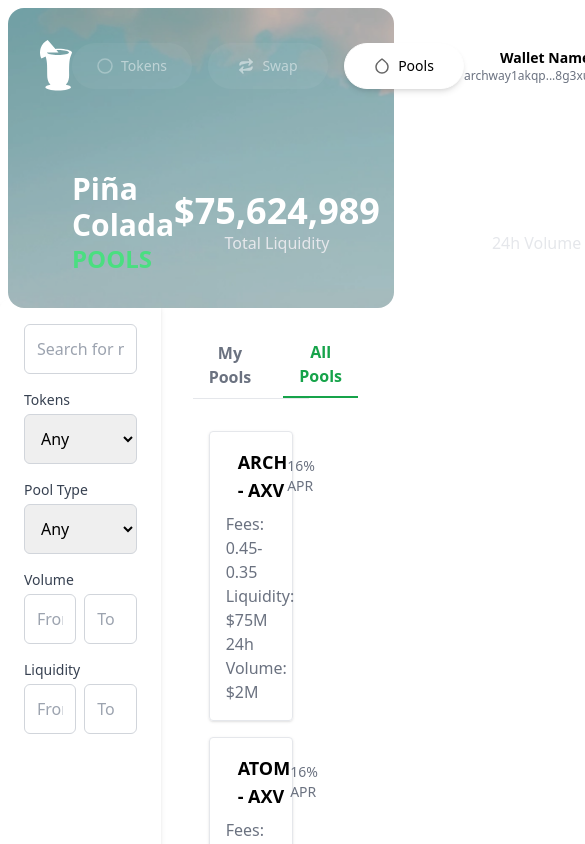
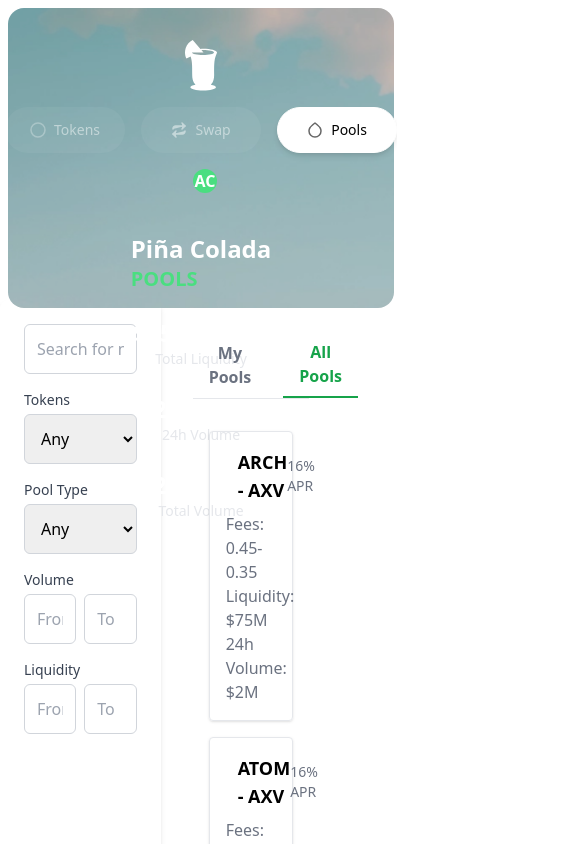
Before and after one commit to naftalimurgor/pinacolada, a Next.js app: page /pools in a window 390 px wide. Shown: the top 844 px of the page, 585 px wide, since content can reach past the window. Built offline with nearby package versions, Linux system fonts and the light colour scheme.

Commit message:
Responsive headers

```diff
--- a/app/src/component/HeaderContent.tsx
+++ b/app/src/component/HeaderContent.tsx
@@ -4,19 +4,19 @@ import UnionIcon from './Icons/Union';
 
 const HeaderContent: React.FC = () => {
     return (
-        <div className="flex justify-between items-center">
-            <div className="text-white font-extrabold text-lg">
+        <div className="flex flex-col lg:flex-row justify-between items-center space-y-4 lg:space-y-0">
+            <div className="text-white font-extrabold text-lg flex items-center justify-center lg:justify-start w-full lg:w-auto">
                 <UnionIcon />
             </div>
-
-            <Tabs />
-
-            <div className="text-black flex items-center space-x-4">
-                <div className="text-right">
-                    <span className="block text-sm font-semibold">Wallet Name</span>
+            <div className="flex-1 w-full lg:w-auto flex justify-center lg:justify-center">
+                <Tabs />
+            </div>
+            <div className="flex items-center space-x-2 lg:space-x-4 text-black w-full lg:w-auto justify-center lg:justify-end">
+                <div className="text-right hidden sm:block">
+                    <span className="block text-xs lg:text-sm font-semibold">Wallet Name</span>
                     <span className="block text-xs text-gray-500">archway1akqp...8g3xu</span>
                 </div>
-                <div className="w-8 h-8 bg-green-400 rounded-full flex items-center justify-center text-white font-bold">
+                <div className="w-6 h-6 lg:w-8 lg:h-8 bg-green-400 rounded-full flex items-center justify-center text-white font-bold">
                     AC
                 </div>
             </div>
--- a/app/src/component/HeaderPool.tsx
+++ b/app/src/component/HeaderPool.tsx
@@ -6,7 +6,6 @@ import HeaderContent from './HeaderContent';
 const HeaderPool: React.FC = () => {
     return (
         <div>
-            {/* Header Section */}
             <div
                 className="relative p-8 rounded-t-3xl"
                 style={{
@@ -24,31 +23,27 @@ const HeaderPool: React.FC = () => {
             >
                 <HeaderContent />
 
-
-                <div className="flex justify-between items-center px-8 py-20">
-                    {/* Left Section: Piña Colada Title */}
-                    <div className="flex flex-col items-start">
-                        <h1 className="text-3xl font-bold text-white">Piña Colada</h1>
-                        <h2 className="text-2xl font-bold text-green-400">POOLS</h2>
+                <div className="flex flex-col lg:flex-row justify-between items-center px-8 py-10 lg:py-20 space-y-6 lg:space-y-0">
+                    <div className="flex flex-col items-start text-center lg:text-left">
+                        <h1 className="text-2xl lg:text-3xl font-bold text-white">Piña Colada</h1>
+                        <h2 className="text-xl lg:text-2xl font-bold text-green-400">POOLS</h2>
                     </div>
 
-                    {/* Center Section: Liquidity and Volume */}
-                    <div className="flex space-x-16 text-center"  style={{marginRight: '650px'}}>
+                    <div className="flex flex-col lg:flex-row space-y-6 lg:space-y-0 lg:space-x-16 text-center">
                         <div>
-                            <p className="text-4xl font-bold text-white">$75,624,989</p>
-                            <p className="text-md text-gray-200">Total Liquidity</p>
+                            <p className="text-2xl lg:text-4xl font-bold text-white">$75,624,989</p>
+                            <p className="text-sm lg:text-md text-gray-200">Total Liquidity</p>
                         </div>
                         <div>
-                            <p className="text-4xl font-bold text-white">$2,782,698</p>
-                            <p className="text-md text-gray-200">24h Volume</p>
+                            <p className="text-2xl lg:text-4xl font-bold text-white">$2,782,698</p>
+                            <p className="text-sm lg:text-md text-gray-200">24h Volume</p>
                         </div>
                         <div>
-                            <p className="text-4xl font-bold text-white">$2,782,698</p>
-                            <p className="text-md text-gray-200">Total Volume</p>
+                            <p className="text-2xl lg:text-4xl font-bold text-white">$2,782,698</p>
+                            <p className="text-sm lg:text-md text-gray-200">Total Volume</p>
                         </div>
                     </div>
                 </div>
-
             </div>
         </div>
     );
```
